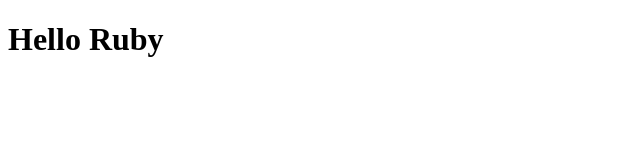
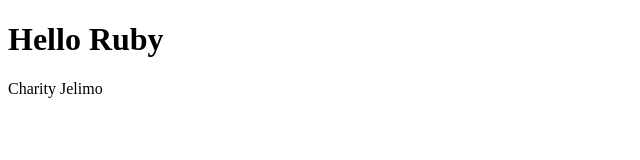
Before and after one commit to jelimo-charity/GitMerging, a plain HTML site: page index.html in a window 1280 px wide. Shown: the whole page, without its empty margins (0-640 px from the left). Drawn offline with Linux system fonts and the light colour scheme.

Commit message:
Update index.html
added my name

```diff
--- a/index.html
+++ b/index.html
@@ -8,5 +8,6 @@
 </head>
 <body>
     <h1>Hello Ruby</h1>
+    <p>Charity Jelimo</p>
 </body>
 </html>
```
